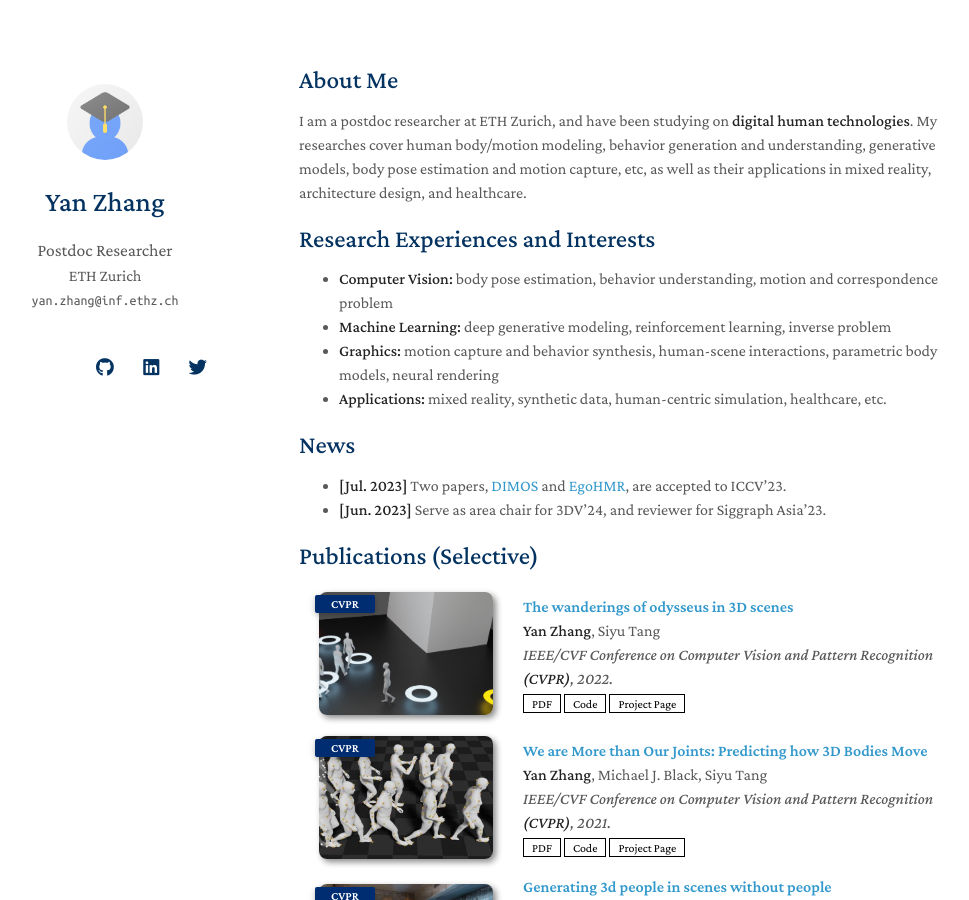
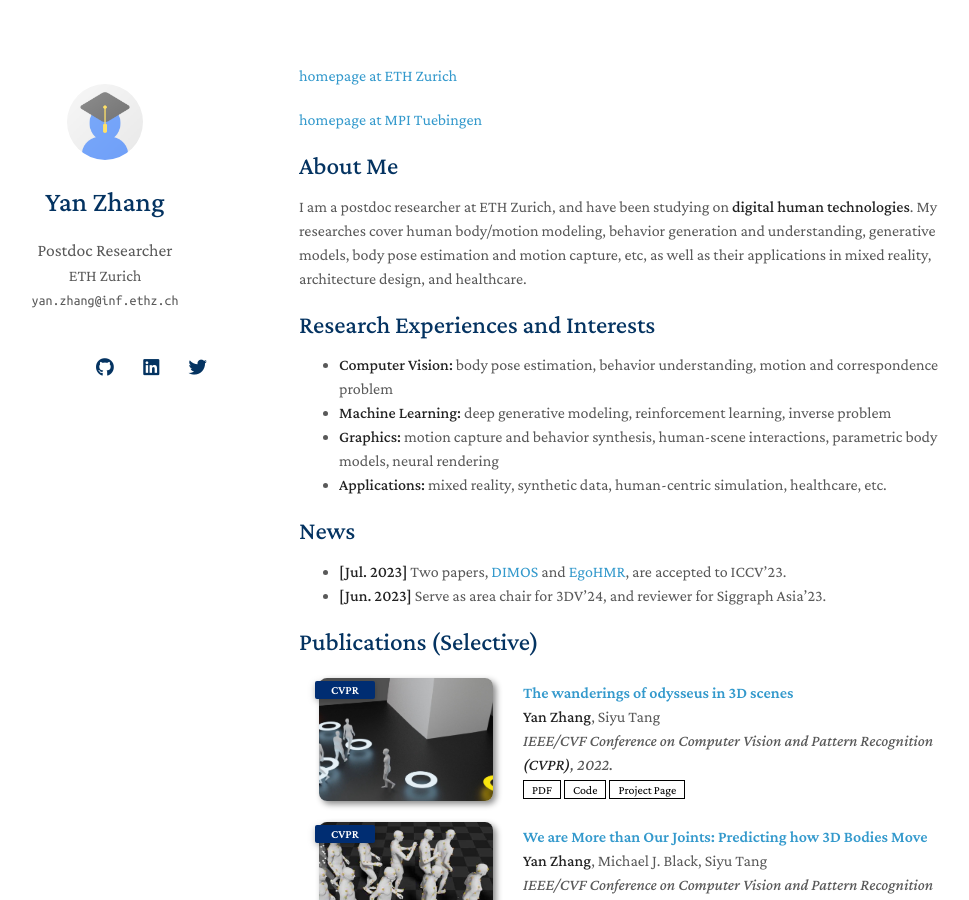
Before and after one commit to yz-cnsdqz/yz-cnsdqz.github.io, a Jekyll site: the page built from index.md, in a window 1280 px wide and 900 px high. Shown: the whole window, without its empty margins (171-1140 px from the left). Built offline with Jekyll 4.4.1, drawn with Linux system fonts in a browser that asks for light colours; nearby versions of some CDN libraries; a style sheet for code colours, icons or effects is not loaded; our own code applies the rules of GitHub Pages for plain Markdown files.

Commit message:
Update index.md

```diff
--- a/index.md
+++ b/index.md
@@ -1,6 +1,11 @@
 ---
 layout: homepage
 ---
+
+[homepage at ETH Zurich](https://vlg.inf.ethz.ch/team/Dr-Yan-Zhang.html)
+
+[homepage at MPI Tuebingen](https://is.mpg.de/~yzhang)
+
 
 
 ## About Me
```
